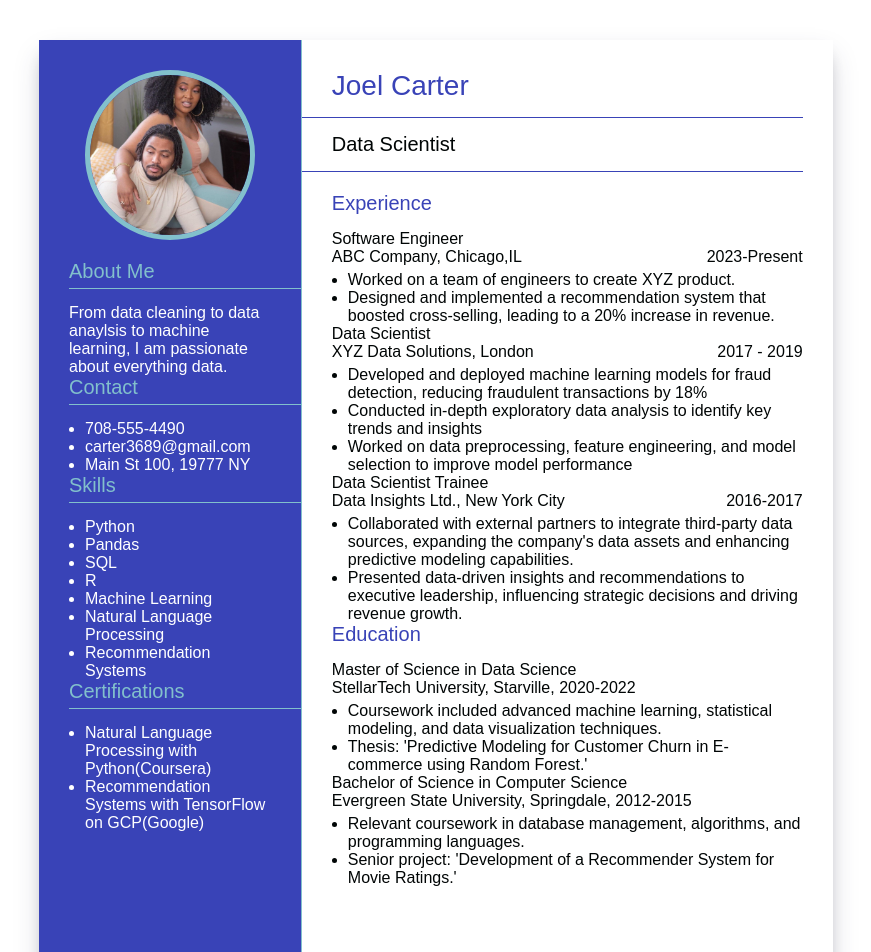
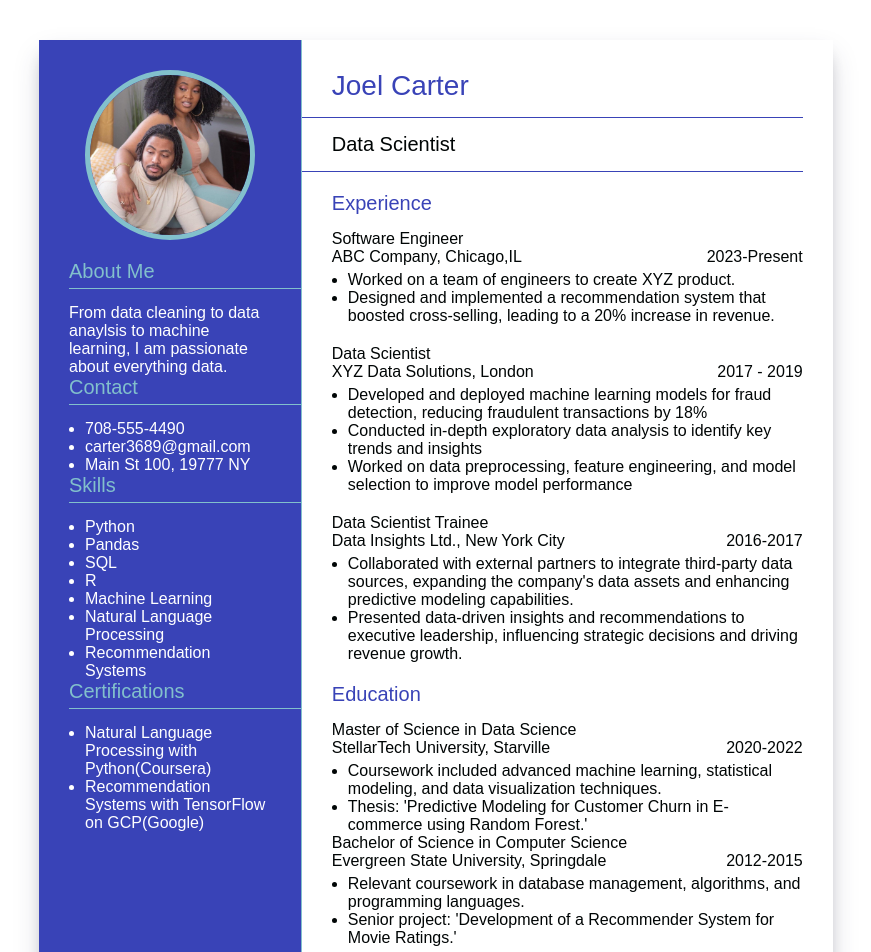
Before and after one commit to carter3689/Resume-Builder, a Vue app: page / in a window 1280 px wide. Shown: the top 952 px of the page, without its empty margins (1-872 px from the left). Built offline with nearby package versions, Linux system fonts and the light colour scheme.

Commit message:
Adding education section

```diff
--- a/src/App.vue
+++ b/src/App.vue
@@ -60,7 +60,7 @@
           <h4 class="section-headline">
             {{ headlines[4] }}
           </h4>
-          <div v-for="(item, index) in experience" :key="index">
+          <div v-for="(item, index) in experience" :key="index" class="inner-section">
             <div>
               {{ item.title }}
             </div>
@@ -78,31 +78,20 @@
           <h4 class="section-headline">
             {{ headlines[5] }}
           </h4>
-          <div>Master of Science in Data Science</div>
-          <div>StellarTech University, Starville, 2020-2022</div>
-          <ul>
-            <li>
-              Coursework included advanced machine learning, statistical
-              modeling, and data visualization techniques.
-            </li>
-            <li>
-              Thesis: 'Predictive Modeling for Customer Churn in E-commerce
-              using Random Forest.'
-            </li>
-          </ul>
-
-          <div>Bachelor of Science in Computer Science</div>
-          <div>Evergreen State University, Springdale, 2012-2015</div>
-          <ul>
-            <li>
-              Relevant coursework in database management, algorithms, and
-              programming languages.
-            </li>
-            <li>
-              Senior project: 'Development of a Recommender System for Movie
-              Ratings.'
-            </li>
-          </ul>
+          <div v-for="(item, index) in education" :key="index">
+            <div>
+              {{ item.title }}
+            </div>
+            <div class="d-flex justify-content-between">
+              <div> {{ item.university }}, {{ item.location }}</div>
+              <div>{{  item.date }}</div>
+            </div>
+            <ul>
+              <li v-for="(desc, innerIndex) in item.description" :key="innerIndex" >
+                {{ desc }}
+              </li>
+            </ul>
+          </div>
         </div>
       </div>
     </div>
@@ -162,6 +151,28 @@
           "Presented data-driven insights and recommendations to executive leadership, influencing strategic decisions and driving revenue growth."
         ]
       }
+      ],
+      education: [
+        {
+          title: "Master of Science in Data Science",
+          university: "StellarTech University",
+          location: "Starville",
+          date: "2020-2022",
+          description: [
+            "Coursework included advanced machine learning, statistical modeling, and data visualization techniques.",
+            "Thesis: 'Predictive Modeling for Customer Churn in E-commerce using Random Forest.'"
+          ]
+        },
+        {
+          title: "Bachelor of Science in Computer Science",
+          university: "Evergreen State University",
+          location: "Springdale",
+          date: "2012-2015",
+          description: [
+            "Relevant coursework in database management, algorithms, and programming languages.",
+            "Senior project: 'Development of a Recommender System for Movie Ratings.'"
+          ]
+        }
       ]
     }
   }
```
